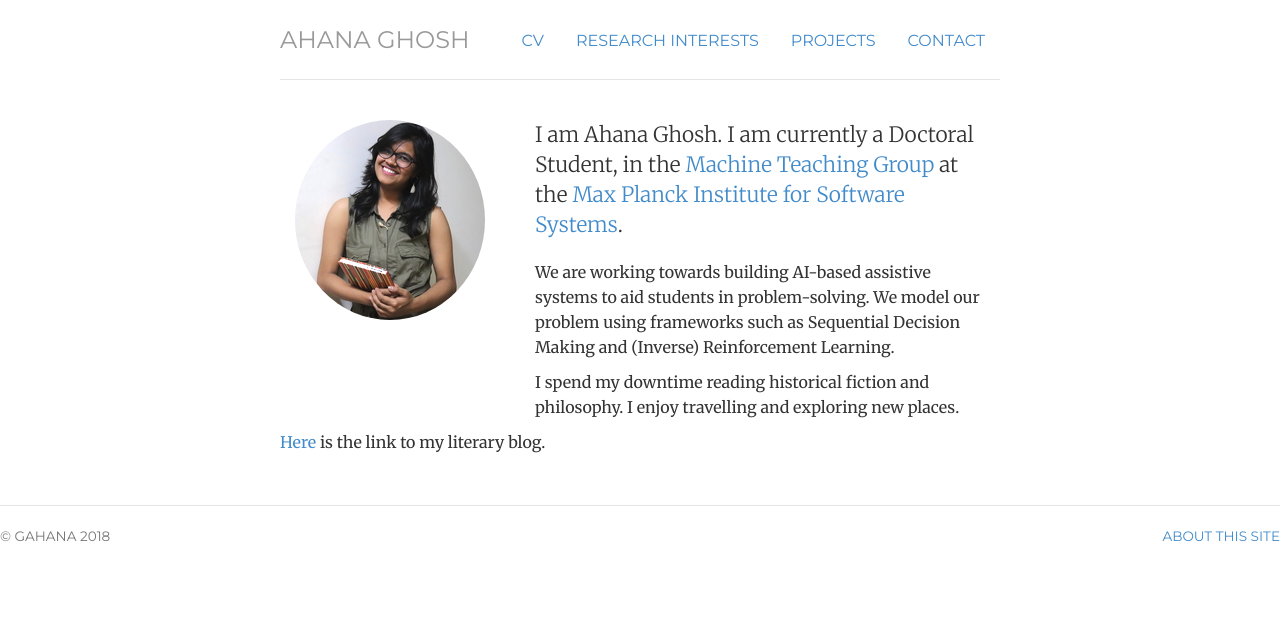
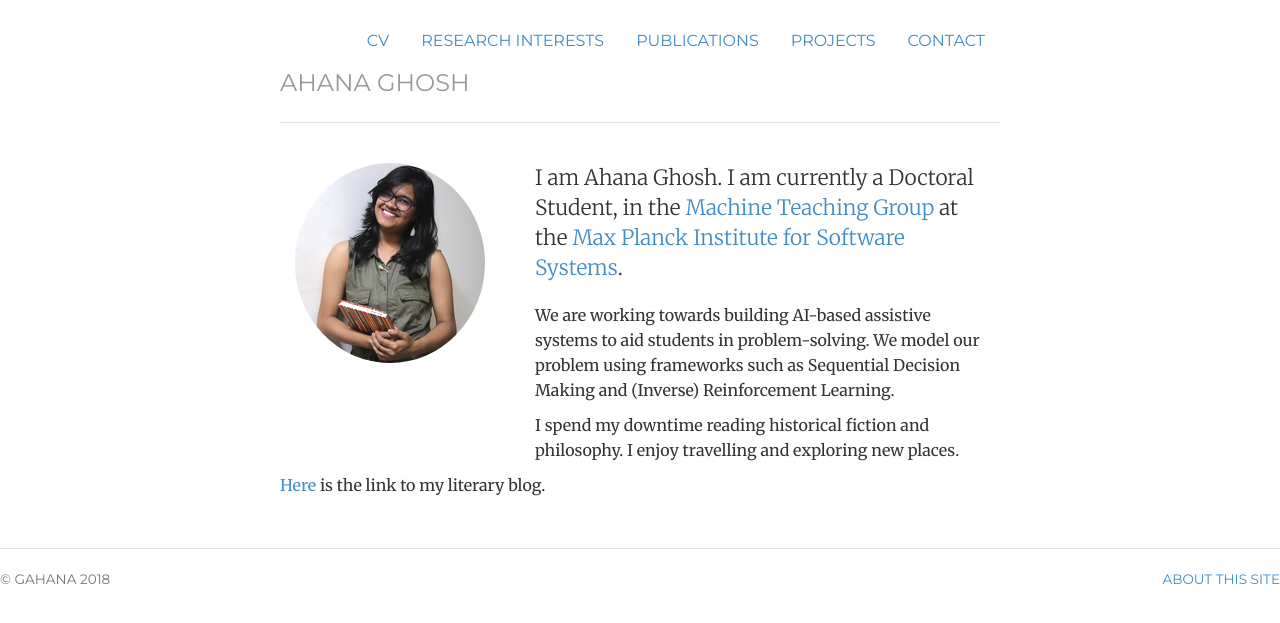
Before and after one commit to ahana204/ahana204.github.io, a Jekyll site: the page built from index.html, in a window 1280 px wide. Shown: the top 623 px of the page. Built offline with Jekyll 4.4.1, drawn with Linux system fonts in a browser that asks for light colours.

Commit message:
Update header.html

```diff
--- a/_includes/header.html
+++ b/_includes/header.html
@@ -2,6 +2,7 @@
 	<ul class="nav nav-pills pull-right">
 		<li class="{{ page.cv }}"><a href="/cv" title="CV">CV</a></li>
 		<li class="{{ page.research_interests }}"><a href="/research_interests" title="Research Interests">Research Interests</a></li>
+		<li class="{{ page.publications }}"><a href="/publications" title="Publications">Publications</a></li>
 		<li class="{{ page.projects }}"><a href="/projects" title="Projects">Projects</a></li>
 		<li class="{{ page.contact }}"><a href="/contact" title="Contact">Contact</a></li>
 	</ul>
```
